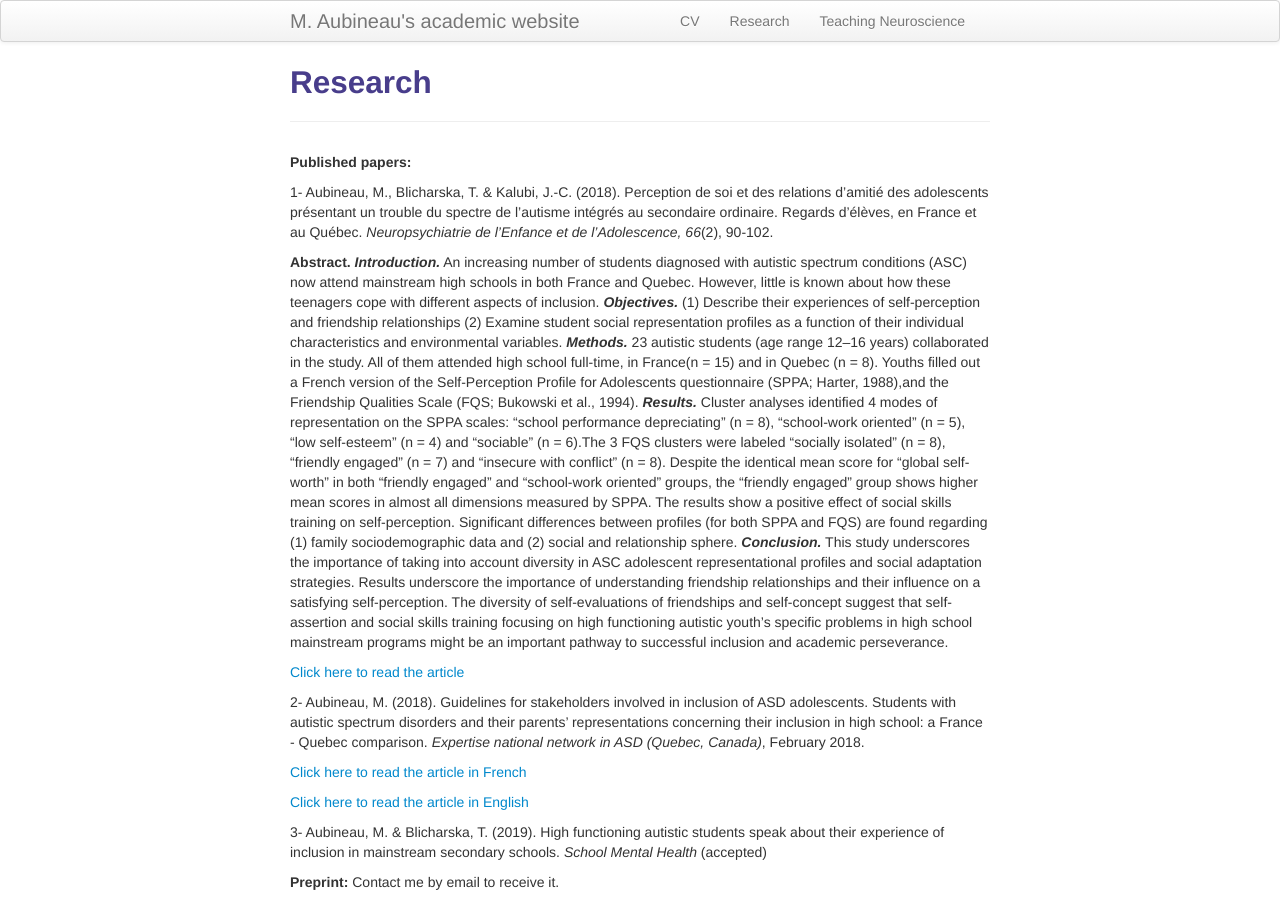
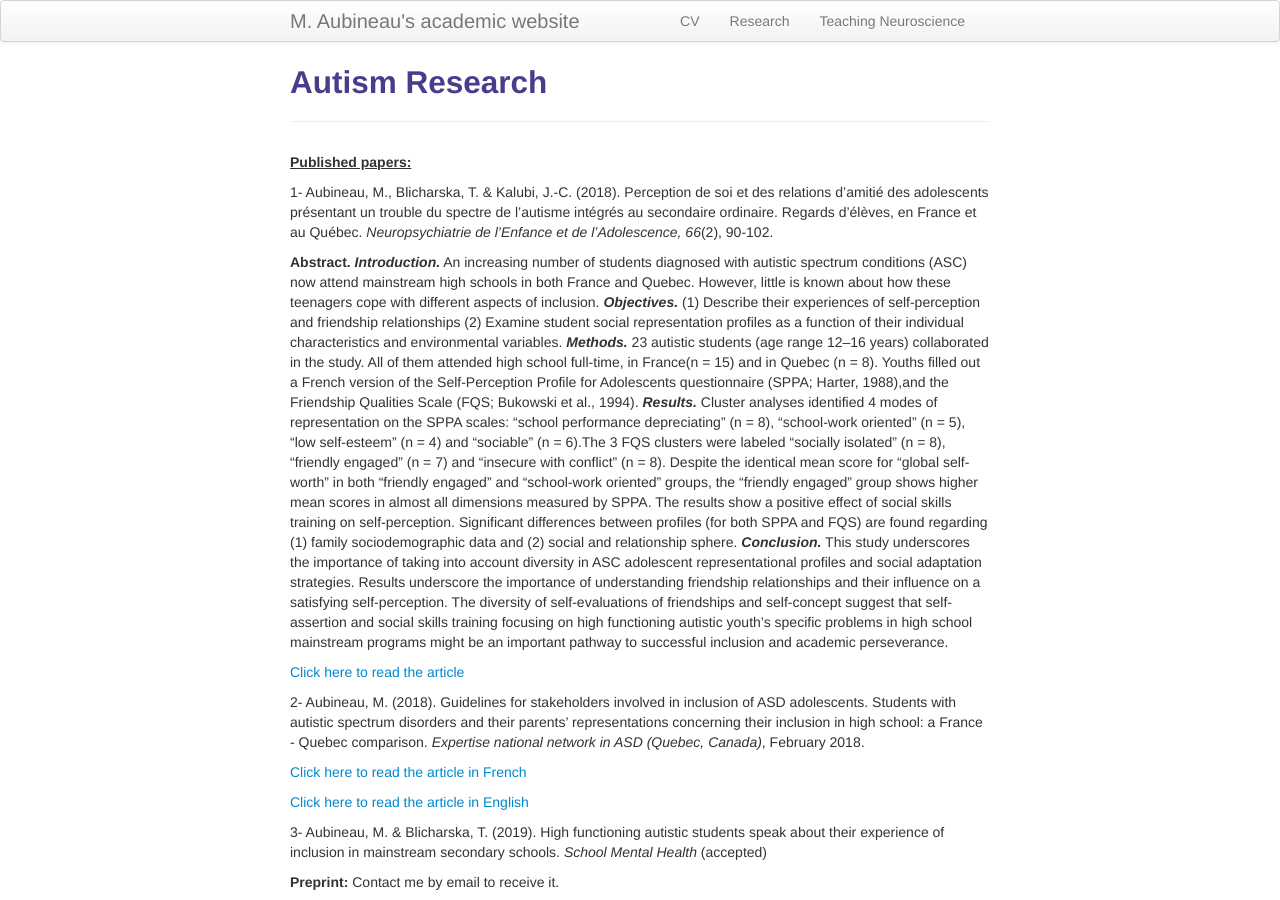
Before and after one commit to morgane-aubineau/My_personal_website, a Jekyll site: the page built from pages/Autism Research.md, in a window 1280 px wide and 900 px high. Built offline with Jekyll 4.4.1, drawn with Linux system fonts in a browser that asks for light colours.

Commit message:
Rename Autism Research + formatting

```diff
--- a/pages/Research.md
+++ b/pages/Autism Research.md
@@ -1,9 +1,9 @@
 ---
 layout: page
-title: Research
+title: Autism Research
 description: Morgane Aubineau's research
 ---
-**Published papers:**
+<ins>**Published papers:**</ins>
 
 1- Aubineau, M., Blicharska, T. & Kalubi, J.-C. (2018). Perception de soi et des relations d'amitié des adolescents présentant un trouble du spectre de l'autisme intégrés au secondaire ordinaire. Regards d'élèves, en France et au Québec. *Neuropsychiatrie de l’Enfance et de l’Adolescence, 66*(2), 90-102.
 
```
